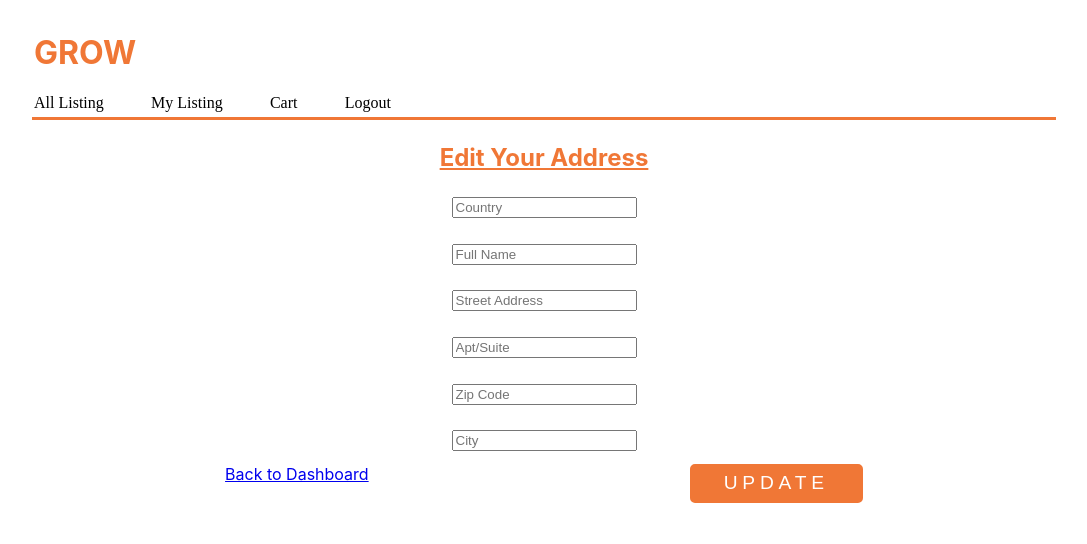
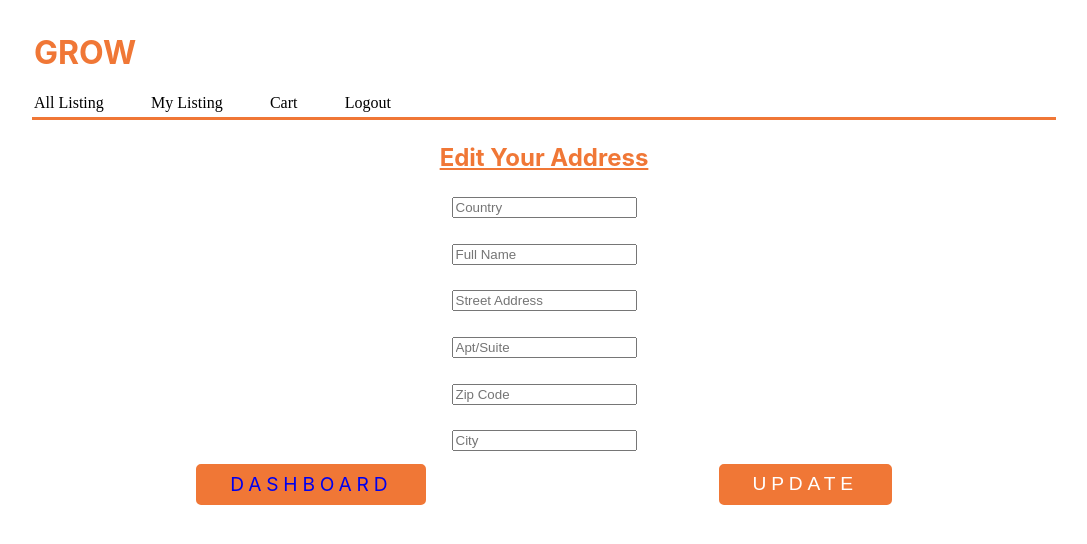
Before and after one commit to African-Marketplace-BWPT/Front-End, a React (Create React App) app in the folder front-end/: page /editAddress in a window 1280 px wide. Shown: the top 544 px of the page, without its empty margins (96-1183 px from the left). Built offline with nearby package versions, Linux system fonts and the light colour scheme.

Commit message:
buttons styled

```diff
--- a/front-end/src/Components/Dashboard.js
+++ b/front-end/src/Components/Dashboard.js
@@ -11,7 +11,6 @@ const MainContainer = styled.div`
 
 const Styledbutton = styled.a`
   padding: 2%;
-  border-radius: 8px;
   text-decoration: none;
   &:hover {
     color: #f07736;
--- a/front-end/src/Components/EditAddress.js
+++ b/front-end/src/Components/EditAddress.js
@@ -27,14 +27,25 @@ const StyledButton = styled.button`
   border: 2px solid #f07736;
   border-radius: 5px;
   transition: background 0.3s ease-in-out, color 0.3s ease-in-out;
+`;
 
-  &:focus {
-    border: 2px solid white;
-  }
+const StyledLink = styled.div`
+  text-decoration: none;
+  color: white;
+  letter-spacing: 0.3rem;
+  padding: 0.4rem 2rem;
+  font-size: 1.2rem;
+  background-color: #f07736;
+  border: 2px solid #f07736;
+  border-radius: 5px;
+  transition: background 0.3s ease-in-out, color 0.3s ease-in-out;
 
-  &:hover {
-    background-color: white;
-    color: #f07736;
+  a {
+    text-decoration: none;
+
+    &:visited {
+      color: white;
+    }
   }
 `;
 
@@ -57,7 +68,9 @@ const EditAddress = () => {
         <input placeholder="City" />
       </StyledForm>
       <Bottom>
-        <a href="/dashboard">Back to Dashboard</a>
+        <StyledLink>
+          <a href="/dashboard">DASHBOARD</a>
+        </StyledLink>
         <StyledButton type="submit">UPDATE</StyledButton>
       </Bottom>
     </div>
```
